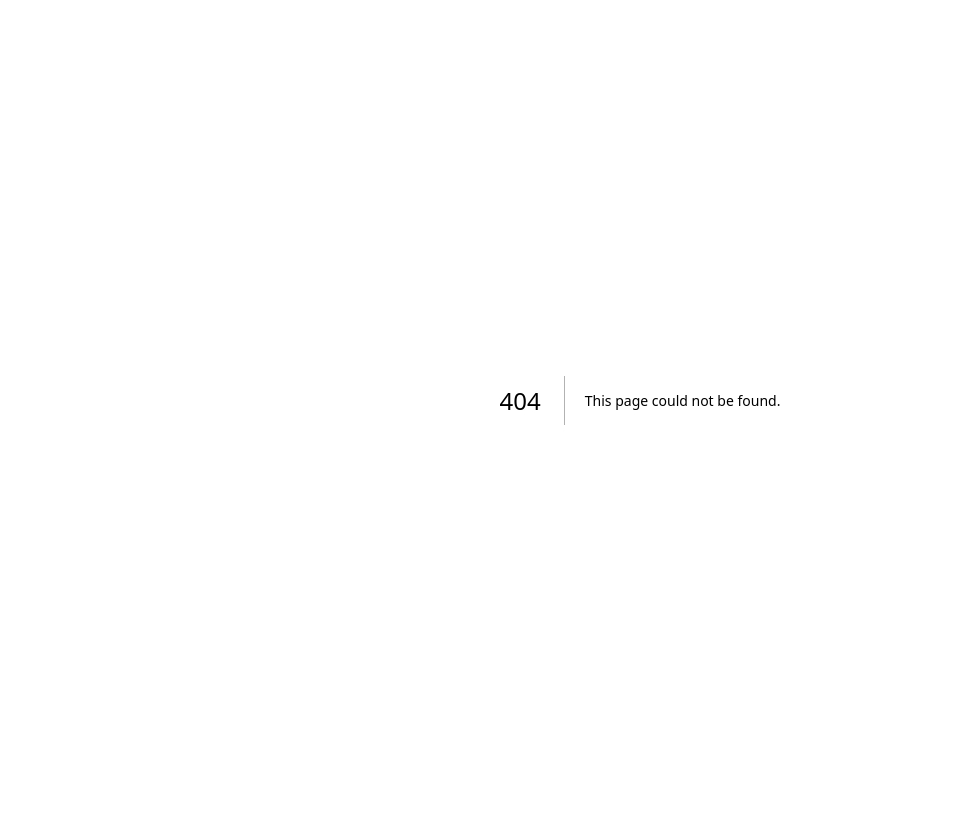
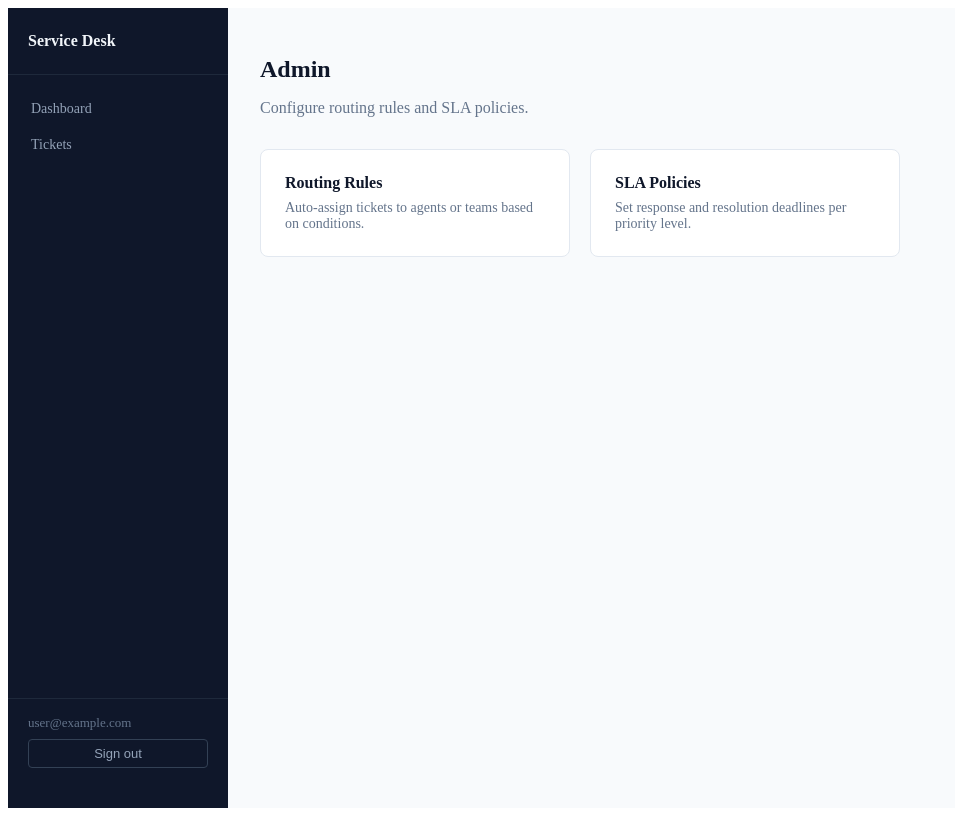
Before and after one commit to felipe1213/servicedesk, a Next.js app in the folder frontend/: page /admin in a window 1280 px wide. Before the commit this address had no page. Shown: the whole page, without its empty margins (0-955 px from the left). Built offline with nearby package versions, Linux system fonts and the light colour scheme; no server answers; sample sign-in values are in the browser's storage.

Commit message:
feat: add admin nav link and admin index page

```diff
--- /dev/null
+++ b/frontend/src/app/(app)/admin/page.tsx
@@ -0,0 +1,26 @@
+'use client';
+
+import Link from 'next/link';
+
+export default function AdminPage() {
+  return (
+    <div>
+      <h1 style={{ fontSize: 24, fontWeight: 700, color: '#0f172a', marginBottom: 8 }}>Admin</h1>
+      <p style={{ color: '#64748b', marginBottom: 32 }}>Configure routing rules and SLA policies.</p>
+      <div style={{ display: 'grid', gridTemplateColumns: '1fr 1fr', gap: 20, maxWidth: 640 }}>
+        <Link href="/admin/routing-rules" style={{ textDecoration: 'none' }}>
+          <div style={{ background: '#fff', border: '1px solid #e2e8f0', borderRadius: 8, padding: 24, cursor: 'pointer' }}>
+            <div style={{ fontWeight: 600, fontSize: 16, color: '#0f172a', marginBottom: 8 }}>Routing Rules</div>
+            <div style={{ color: '#64748b', fontSize: 14 }}>Auto-assign tickets to agents or teams based on conditions.</div>
+          </div>
+        </Link>
+        <Link href="/admin/sla-policies" style={{ textDecoration: 'none' }}>
+          <div style={{ background: '#fff', border: '1px solid #e2e8f0', borderRadius: 8, padding: 24, cursor: 'pointer' }}>
+            <div style={{ fontWeight: 600, fontSize: 16, color: '#0f172a', marginBottom: 8 }}>SLA Policies</div>
+            <div style={{ color: '#64748b', fontSize: 14 }}>Set response and resolution deadlines per priority level.</div>
+          </div>
+        </Link>
+      </div>
+    </div>
+  );
+}
--- /dev/null
+++ b/frontend/src/app/(app)/layout.tsx
@@ -0,0 +1,71 @@
+'use client';
+
+import { useSession, signOut } from 'next-auth/react';
+import { useRouter, usePathname } from 'next/navigation';
+import Link from 'next/link';
+import { useEffect } from 'react';
+
+const BASE_NAV: { href: string; label: string }[] = [
+  { href: '/dashboard', label: 'Dashboard' },
+  { href: '/tickets', label: 'Tickets' },
+];
+
+export default function AppLayout({ children }: { children: React.ReactNode }) {
+  const { data: session, status } = useSession();
+  const router = useRouter();
+  const pathname = usePathname();
+
+  const role = (session?.user as any)?.role ?? '';
+  const nav = ['ADMIN', 'MANAGER'].includes(role)
+    ? [...BASE_NAV, { href: '/admin', label: 'Admin' }]
+    : BASE_NAV;
+
+  useEffect(() => {
+    if (status === 'unauthenticated') router.push('/auth/login');
+  }, [status, router]);
+
+  if (status === 'loading') {
+    return <div style={{ display: 'flex', alignItems: 'center', justifyContent: 'center', height: '100vh', color: '#64748b' }}>Loading…</div>;
+  }
+  if (!session) return null;
+
+  return (
+    <div style={{ display: 'flex', minHeight: '100vh', background: '#f8fafc' }}>
+      <nav style={{ width: 220, background: '#0f172a', color: '#94a3b8', display: 'flex', flexDirection: 'column', padding: '24px 0', flexShrink: 0 }}>
+        <div style={{ padding: '0 20px 24px', borderBottom: '1px solid #1e293b' }}>
+          <span style={{ fontWeight: 700, fontSize: 16, color: '#f1f5f9' }}>Service Desk</span>
+        </div>
+        <ul style={{ listStyle: 'none', padding: '16px 0', margin: 0, flex: 1 }}>
+          {nav.map(({ href, label }) => (
+            <li key={href}>
+              <Link
+                href={href}
+                style={{
+                  display: 'block',
+                  padding: '10px 20px',
+                  color: pathname.startsWith(href) ? '#f1f5f9' : '#94a3b8',
+                  background: pathname.startsWith(href) ? '#1e293b' : 'transparent',
+                  textDecoration: 'none',
+                  fontSize: 14,
+                  borderLeft: pathname.startsWith(href) ? '3px solid #3b82f6' : '3px solid transparent',
+                }}
+              >
+                {label}
+              </Link>
+            </li>
+          ))}
+        </ul>
+        <div style={{ padding: '16px 20px', borderTop: '1px solid #1e293b' }}>
+          <div style={{ fontSize: 13, marginBottom: 8, color: '#64748b', overflow: 'hidden', textOverflow: 'ellipsis', whiteSpace: 'nowrap' }}>{session.user?.email}</div>
+          <button
+            onClick={() => signOut({ callbackUrl: '/auth/login' })}
+            style={{ background: 'none', border: '1px solid #334155', color: '#94a3b8', padding: '6px 12px', borderRadius: 4, cursor: 'pointer', fontSize: 13, width: '100%' }}
+          >
+            Sign out
+          </button>
+        </div>
+      </nav>
+      <main style={{ flex: 1, padding: 32, overflow: 'auto' }}>{children}</main>
+    </div>
+  );
+}
```
